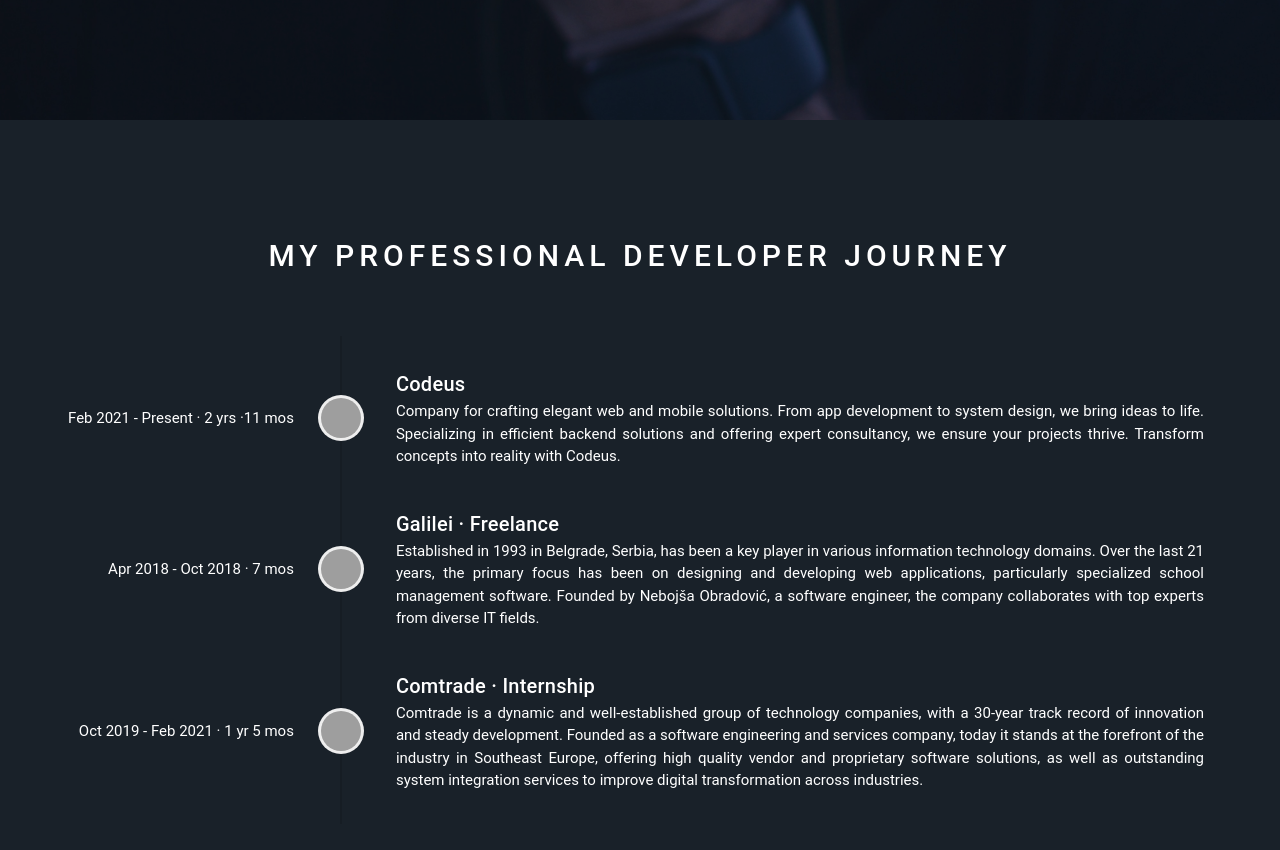
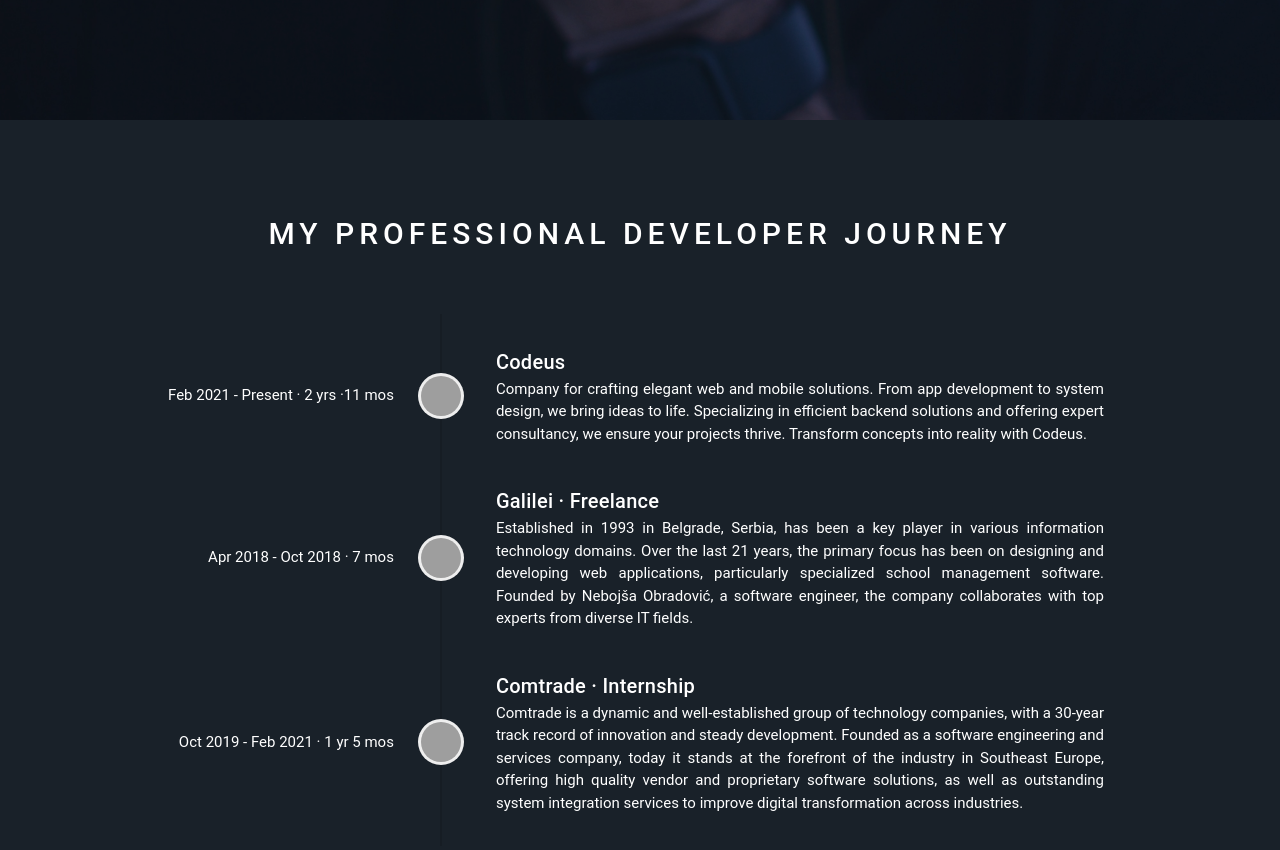
Before and after one commit to ilhankalac/portfolio-app, a Vue app: page / in a window 1280 px wide. Shown: the part 680-1530 px from the top of the page. Built offline with nearby package versions, Linux system fonts and the light colour scheme; grey boxes are pictures that could not be loaded.

Commit message:
Limiting the size of work experience page

```diff
--- a/src/views/WorkExperience.vue
+++ b/src/views/WorkExperience.vue
@@ -3,7 +3,7 @@
 		class="d-flex "
 		:class="smAndDown ? 'flex-column' : 'flex-row justify-center align-center'"
 		id="section2"
-		style="min-height: 100vh;"
+		style="min-height: 100vh; max-width: 1000px;"
 	>
 		<v-col :style="smAndDown ? 'font-size: 12px;' : 'font-size: 15px;'">
 			<p
```
